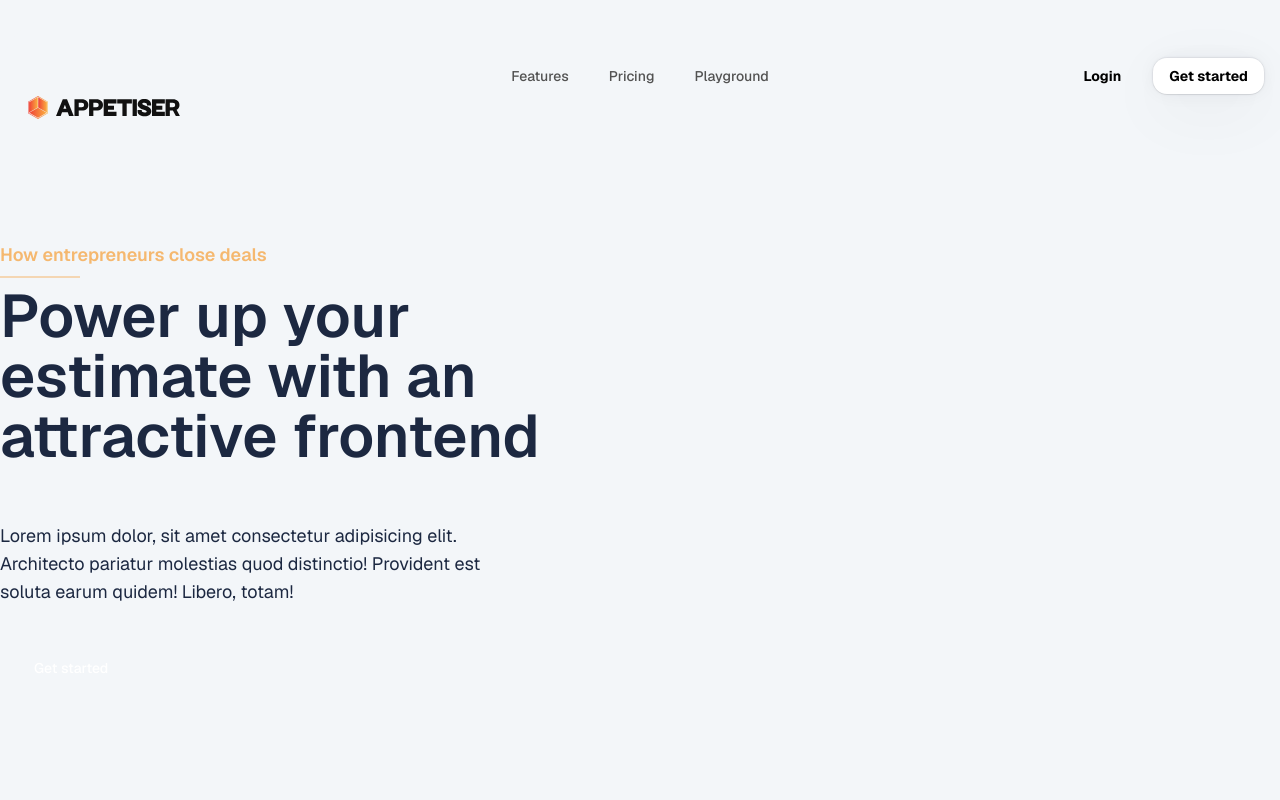
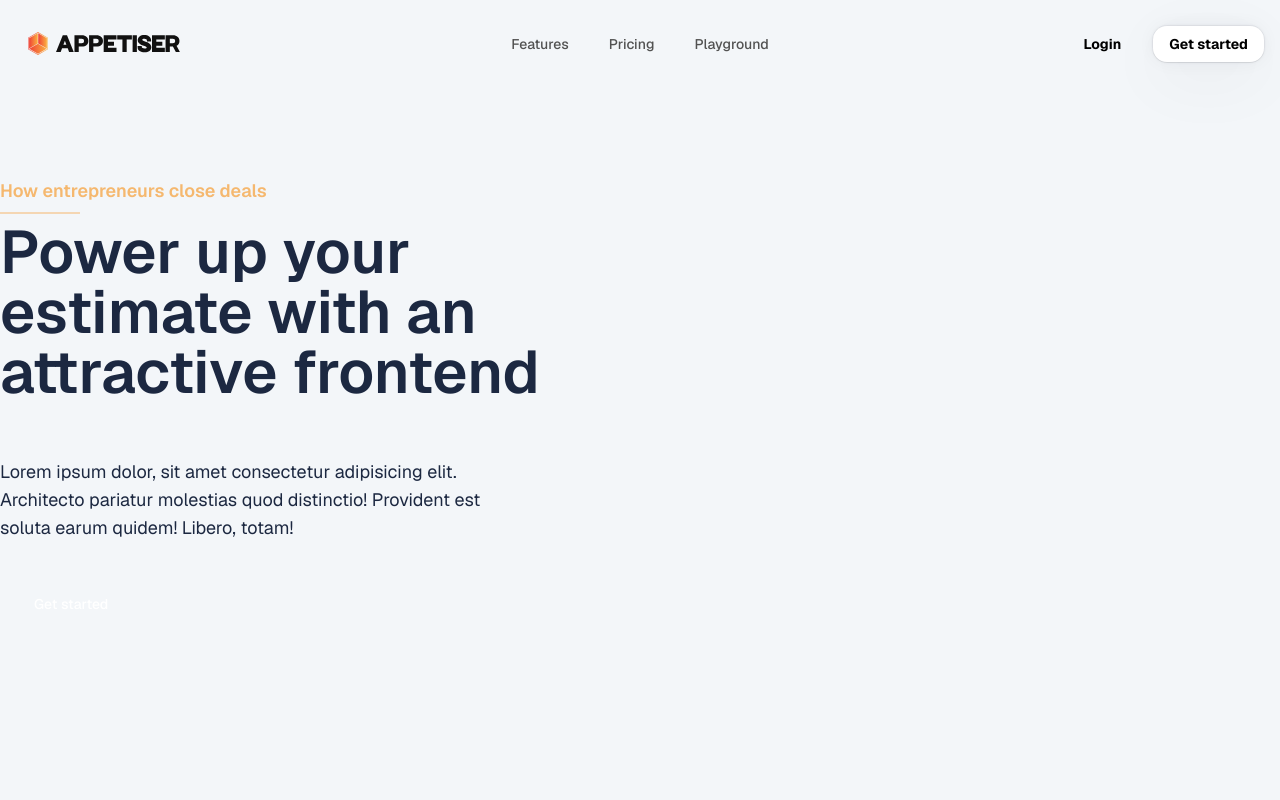
Before and after one commit to techguysServers/appetiser, a Next.js app: page / in a window 1280 px wide. Shown: the top 800 px of the page. Built offline with nearby package versions, Linux system fonts and the light colour scheme.

Commit message:
fix(logo): remove spacing

```diff
--- a/src/components/ui/resizable-navbar.tsx
+++ b/src/components/ui/resizable-navbar.tsx
@@ -246,7 +246,7 @@ export const NavbarLogo = () => {
       <span className="font-medium text-black dark:text-white">
         {process.env.NEXT_PUBLIC_APP_NAME}
       </span>*/}
-      <div className="mt-16 space-y-2">
+      <div className="space-y-2">
         <AppLogo />
         {/*<Image
           src="/logo.png"
```
